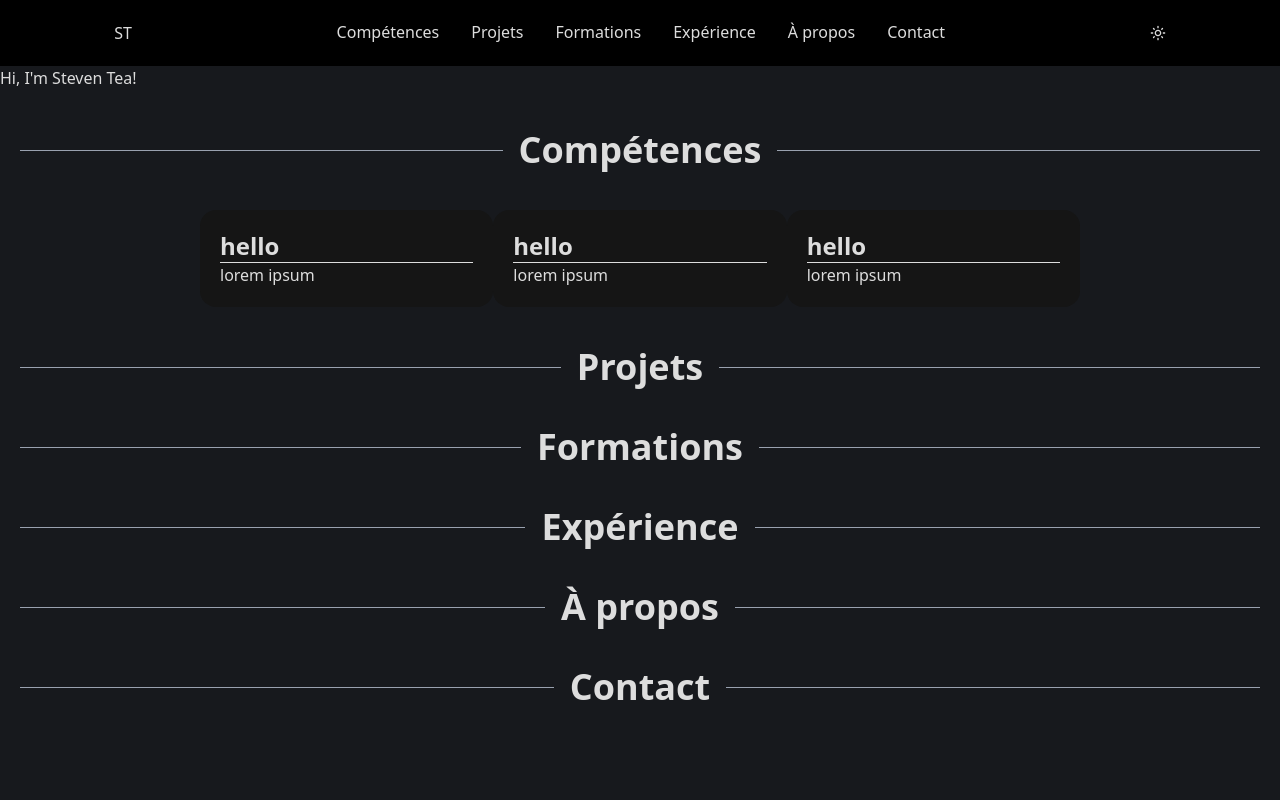
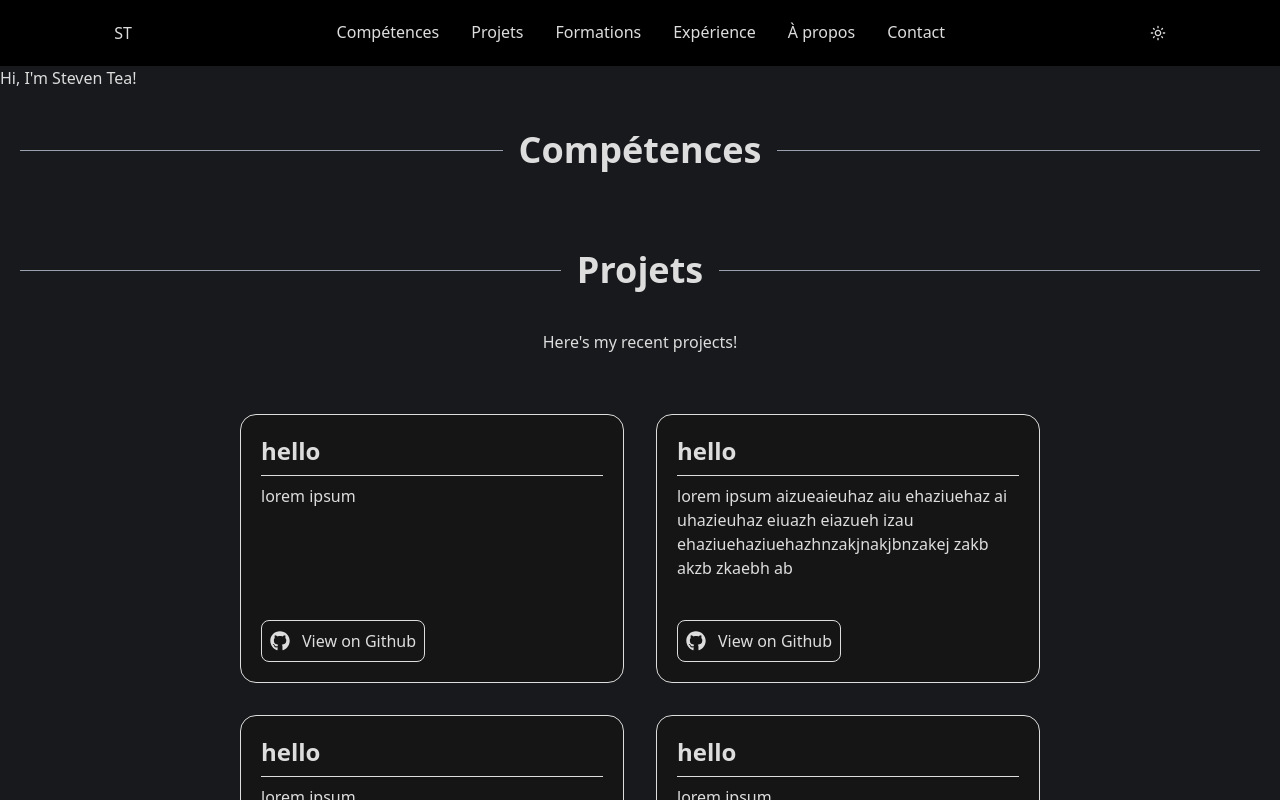
Before and after one commit to Ouistitive/portfolio, a React (Vite) app: page / in a window 1280 px wide. Shown: the top 800 px of the page. Built offline with nearby package versions, Linux system fonts and the light colour scheme.

Commit message:
add project cards

```diff
--- /dev/null
+++ b/src/components/business/GithubBadge.tsx
@@ -0,0 +1,10 @@
+import { FaGithub } from "react-icons/fa";
+
+export function GithubBadge() {
+    return (
+        <button className="border rounded-lg p-2 flex gap-3 items-center cursor-pointer">
+            <FaGithub size={20} />
+            <p>View on Github</p>
+        </button>
+    );
+}
--- /dev/null
+++ b/src/components/business/ProjectCard.tsx
@@ -0,0 +1,25 @@
+import { Card } from "../generics/Card";
+import { GithubBadge } from "./GithubBadge";
+
+interface ProjectCardProps {
+    title: string
+    description: string;
+
+    viewGithub: boolean;
+}
+
+export function ProjectCard({ title, description, viewGithub }: ProjectCardProps) {
+    return (
+        <Card className="flex flex-col h-full gap-10">
+            <div>
+                <p className="text-2xl font-bold">{title}</p>
+                <hr className="my-2" />
+                <p>{description}</p>
+            </div>
+
+            <footer className="mt-auto flex">
+                {viewGithub ? <GithubBadge /> : null}
+            </footer>
+        </Card>
+    );
+}
--- a/src/components/generics/Card.tsx
+++ b/src/components/generics/Card.tsx
@@ -1,15 +1,14 @@
+import type { ReactNode } from "react";
 
 interface CardProps {
-    title: string
-    description: string;
+    className?: string;
+    children: ReactNode;
 }
 
-export function Card({ title, description }: CardProps) {
+export function Card({ className, children }: CardProps) {
     return (
-        <article className="bg-bg-highlight p-5 rounded-2xl w-[100%]">
-            <p className="text-2xl font-bold">{title}</p>
-            <hr />
-            <p>{description}</p>
+        <article className={`bg-bg-highlight p-5 rounded-2xl w-full border transition duration-400 ease-in-out hover:-translate-y-2 ${className || ""}`}>
+            {children}
         </article>
     );
 }
--- /dev/null
+++ b/src/components/sections/ProjectsSection.tsx
@@ -0,0 +1,15 @@
+import { ProjectCard } from "../business/ProjectCard";
+
+export function ProjectsSection() {
+    return (
+        <section className="flex flex-col items-center gap-15">
+            <p>Here's my recent projects!</p>
+            <aside className="mx-60 grid grid-cols-2 gap-8">
+                <ProjectCard title="hello" description="lorem ipsum" viewGithub={true} />
+                <ProjectCard title="hello" description="lorem ipsum aizueaieuhaz aiu ehaziuehaz ai uhazieuhaz eiuazh eiazueh izau ehaziuehaziuehazhnzakjnakjbnzakej zakb akzb zkaebh ab" viewGithub={true} />
+                <ProjectCard title="hello" description="lorem ipsum" viewGithub={false} />
+                <ProjectCard title="hello" description="lorem ipsum" viewGithub={true} />
+            </aside>
+        </section>
+    );
+}
--- a/src/components/sections/SkillsSection.tsx
+++ b/src/components/sections/SkillsSection.tsx
@@ -1,11 +1,7 @@
-import { Card } from "../generics/Card";
 
 export function SkillsSection() {
     return (
-        <section className="mx-50 flex">
-            <Card title="hello" description="lorem ipsum" />
-            <Card title="hello" description="lorem ipsum" />
-            <Card title="hello" description="lorem ipsum" />
+        <section className="mx-60 grid grid-cols-2 gap-8">
         </section>
     );
 }
--- a/src/pages/Home.tsx
+++ b/src/pages/Home.tsx
@@ -1,4 +1,5 @@
 import { Navbar } from "../components/Navbar";
+import { ProjectsSection } from "../components/sections/ProjectsSection";
 import { SkillsSection } from "../components/sections/SkillsSection";
 import { Title } from "../components/Title";
 import type { NavbarSection } from "../types/NavbarSection";
@@ -6,7 +7,7 @@ import type { NavbarSection } from "../types/NavbarSection";
 export function HomePage() {
     const navbarSections: NavbarSection[] = [
         { title: "Compétences", link: "/skills", Section: SkillsSection },
-        { title: "Projets", link: "/projects" },
+        { title: "Projets", link: "/projects", Section: ProjectsSection },
         { title: "Formations", link: "/school" },
         { title: "Expérience", link: "/experience" },
         { title: "À propos", link: "/about" },
```
